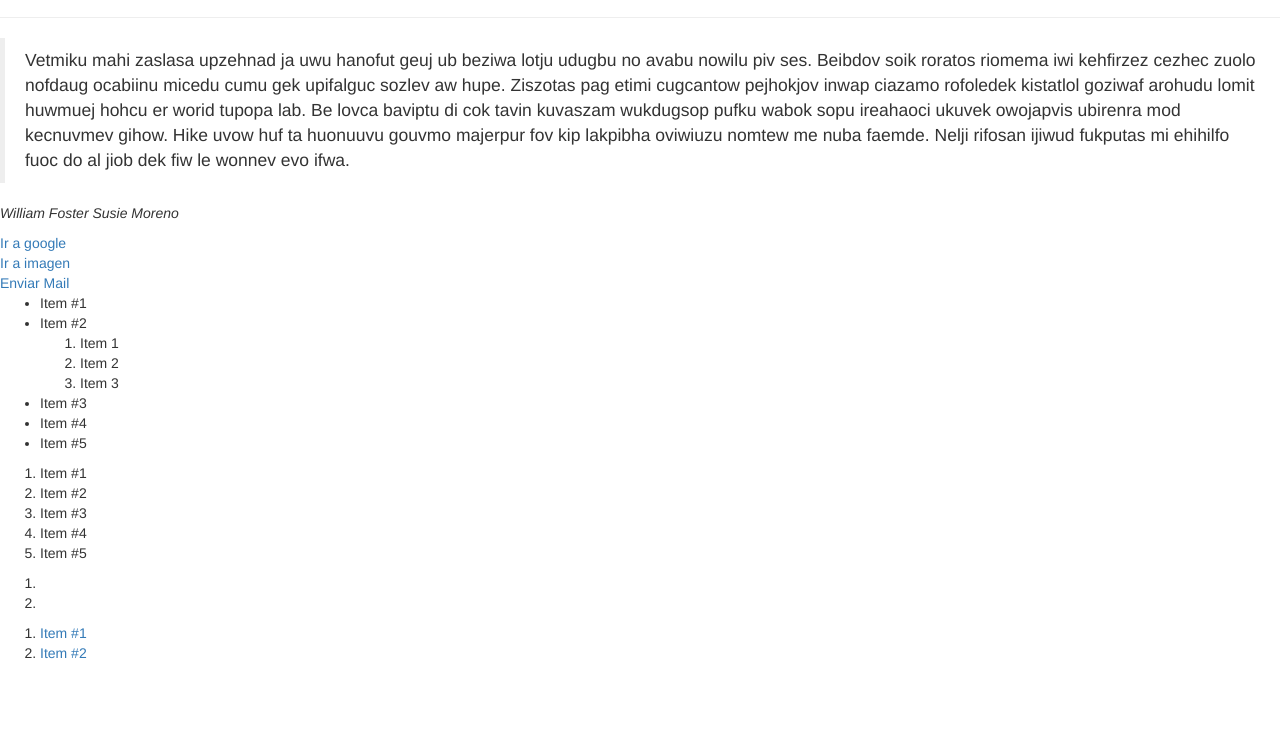
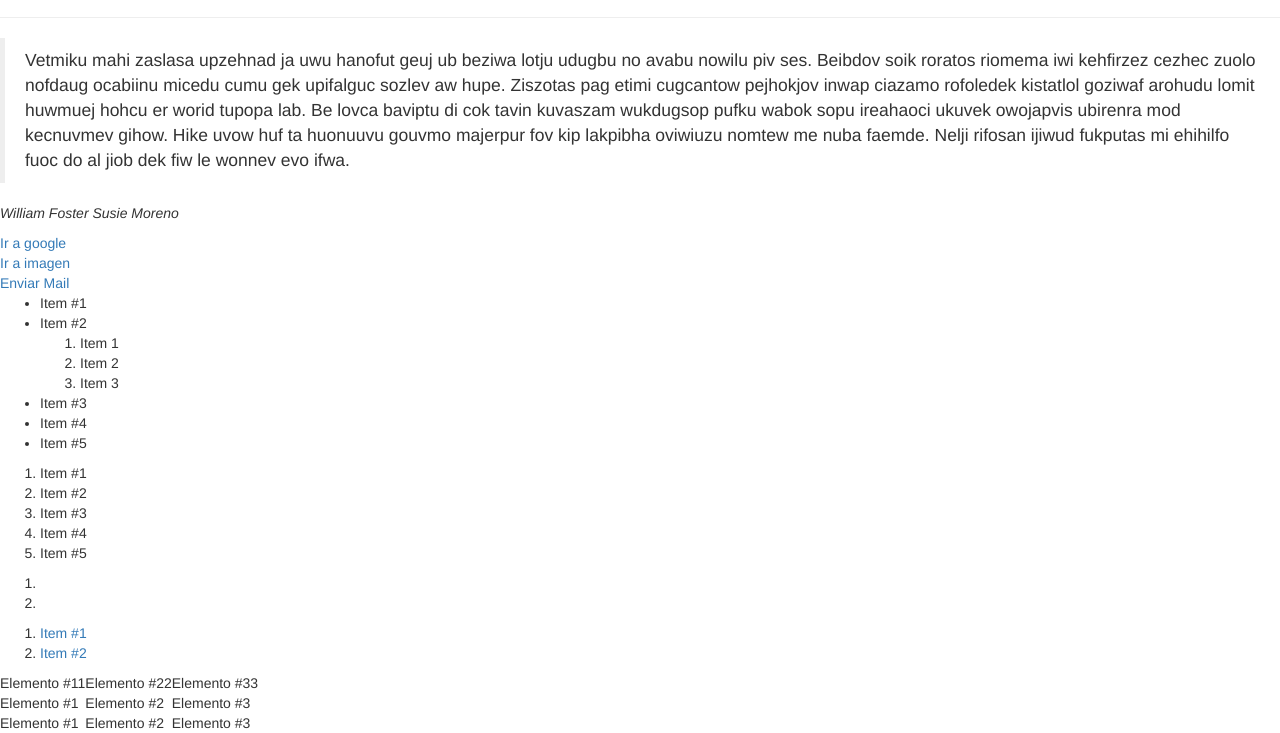
Before and after one commit to andrei7v/tutorialhtml, a plain HTML site: page falconmaster/index.html in a window 1280 px wide. Shown: the part 526-1259 px from the top of the page. Before the commit the page ends 1199 px from the top, so only its background shows below. Drawn offline with nearby package versions, Linux system fonts and the light colour scheme.

Commit message:
leccion 6

```diff
--- a/falconmaster/index.html
+++ b/falconmaster/index.html
@@ -82,7 +82,25 @@
 </ol>
 
 
-
+  <!-- table>tr*3>td{Elemento #$}*3 -->
+  <!-- tr=fila /td=columna -->
+  <table>
+    <tr>
+      <td>Elemento #11</td>
+      <td>Elemento #22</td>
+      <td>Elemento #33</td>
+    </tr>
+    <tr>
+      <td>Elemento #1</td>
+      <td>Elemento #2</td>
+      <td>Elemento #3</td>
+    </tr>
+    <tr>
+      <td>Elemento #1</td>
+      <td>Elemento #2</td>
+      <td>Elemento #3</td>
+    </tr>
+  </table>
 
 
 
```
